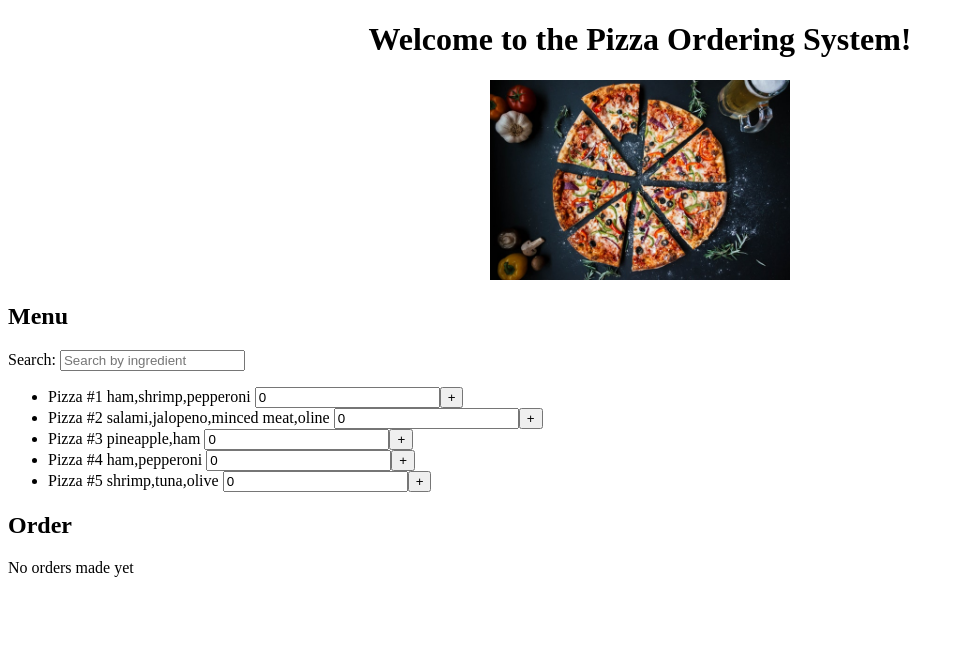
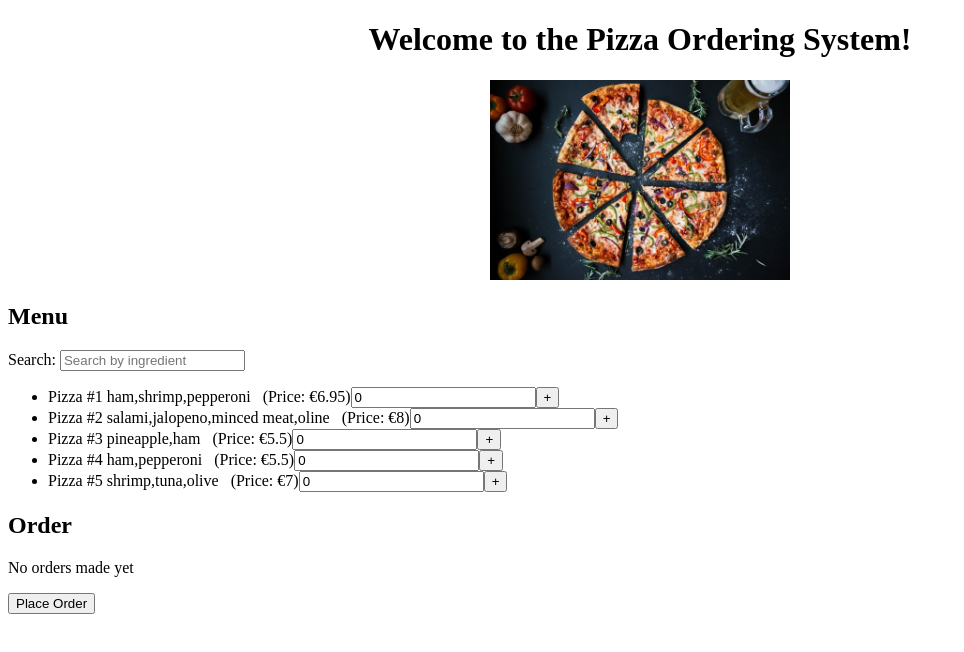
Before and after one commit to bilalsoomro/pizza-order-app, an Angular app: page / in a window 1280 px wide. Shown: the top 652 px of the page, without its empty margins (0-964 px from the left). Built offline with nearby package versions, Linux system fonts and the light colour scheme.

Commit message:
Completed place order function to send HTTP POST to https://httpbin.org/

```diff
--- a/src/app/app.component.html
+++ b/src/app/app.component.html
@@ -10,7 +10,7 @@
 
 <ul class="pizzas">
   <li *ngFor="let m of menu | myfilter:keyword">
-    <span class="badge">{{m.item.name}}</span> {{m.item.ingredients}} <input type="number" placeholder="Qty" [(ngModel)]="m.qty" name="pizza{{m.item.id}}" /> <button (click)="addItem(m.item, m.qty)">+</button>
+    <span class="badge">{{m.item.name}}</span> {{m.item.ingredients}} &nbsp; (Price: €{{m.item.price}})<input type="number" placeholder="Qty" [(ngModel)]="m.qty" name="pizza{{m.item.id}}" /> <button (click)="addItem(m.item, m.qty)">+</button>
   </li>
 </ul>
 <h2>Order</h2>
@@ -21,3 +21,4 @@
   </li>
 </ul>
 <h2 *ngIf="orders.length > 0">Price: € {{totalPrice}}</h2>
+<button (click)="placeOrder()">Place Order</button>
--- a/src/app/app.component.ts
+++ b/src/app/app.component.ts
@@ -2,6 +2,9 @@ import { Component, OnInit } from '@angular/core';
 import { PIZZAS } from './pizzas';
 import { Order } from './order';
 import { Pizza } from './pizza';
+
+import { Observable } from 'rxjs/Observable';
+import { HttpClient } from '@angular/common/http';
 
 @Component({
   selector: 'app-root',
@@ -15,6 +18,9 @@ export class AppComponent {
   menu = [];
   keyword: string;
   totalPrice: number = 0;
+  extractData: any;
+
+  constructor(private http: HttpClient) {}
 
   ngOnInit() {
     let self = this;
@@ -51,4 +57,14 @@ export class AppComponent {
     self.orders.splice(index, 1);
     self.calculatePrice();
   }
+
+  placeOrder() {
+    let self = this;
+    return this.http.post<any>('https://httpbin.org/post', self.orders, {})
+    .subscribe(data => {
+      console.log('POST Successful. Data: ', data);
+    }, error => {
+      console.log(JSON.stringify(error.json()));
+    })
+  }
 }
--- a/src/app/app.module.ts
+++ b/src/app/app.module.ts
@@ -1,6 +1,7 @@
 import { BrowserModule } from '@angular/platform-browser';
 import { NgModule } from '@angular/core';
 import { FormsModule } from '@angular/forms';
+import { HttpClientModule } from '@angular/common/http';
 
 import { AppComponent } from './app.component';
 import { MyFilterPipe } from './my-filter';
@@ -13,7 +14,8 @@ import { MyFilterPipe } from './my-filter';
   ],
   imports: [
     BrowserModule,
-    FormsModule
+    FormsModule,
+    HttpClientModule
   ],
   providers: [],
   bootstrap: [AppComponent]
```
